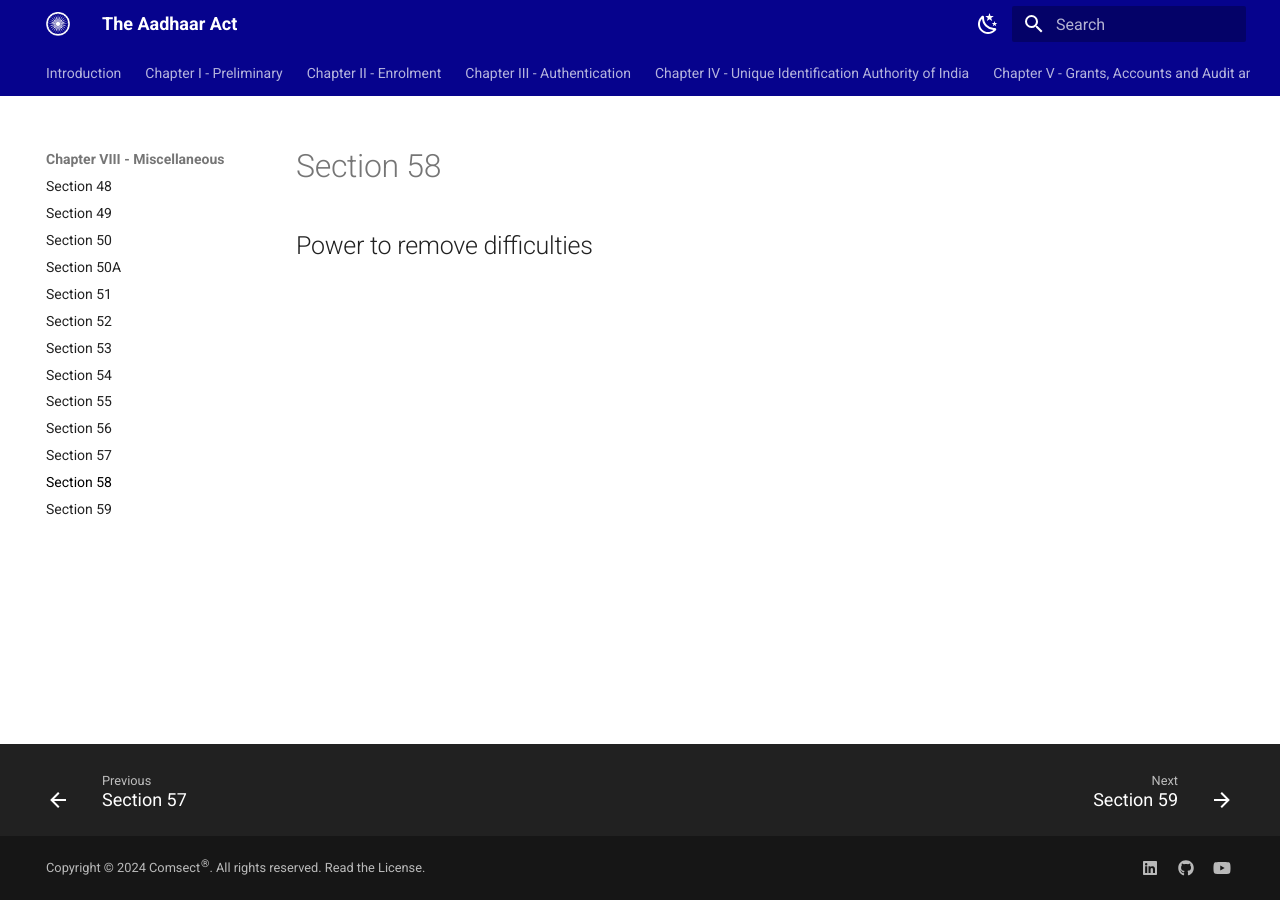
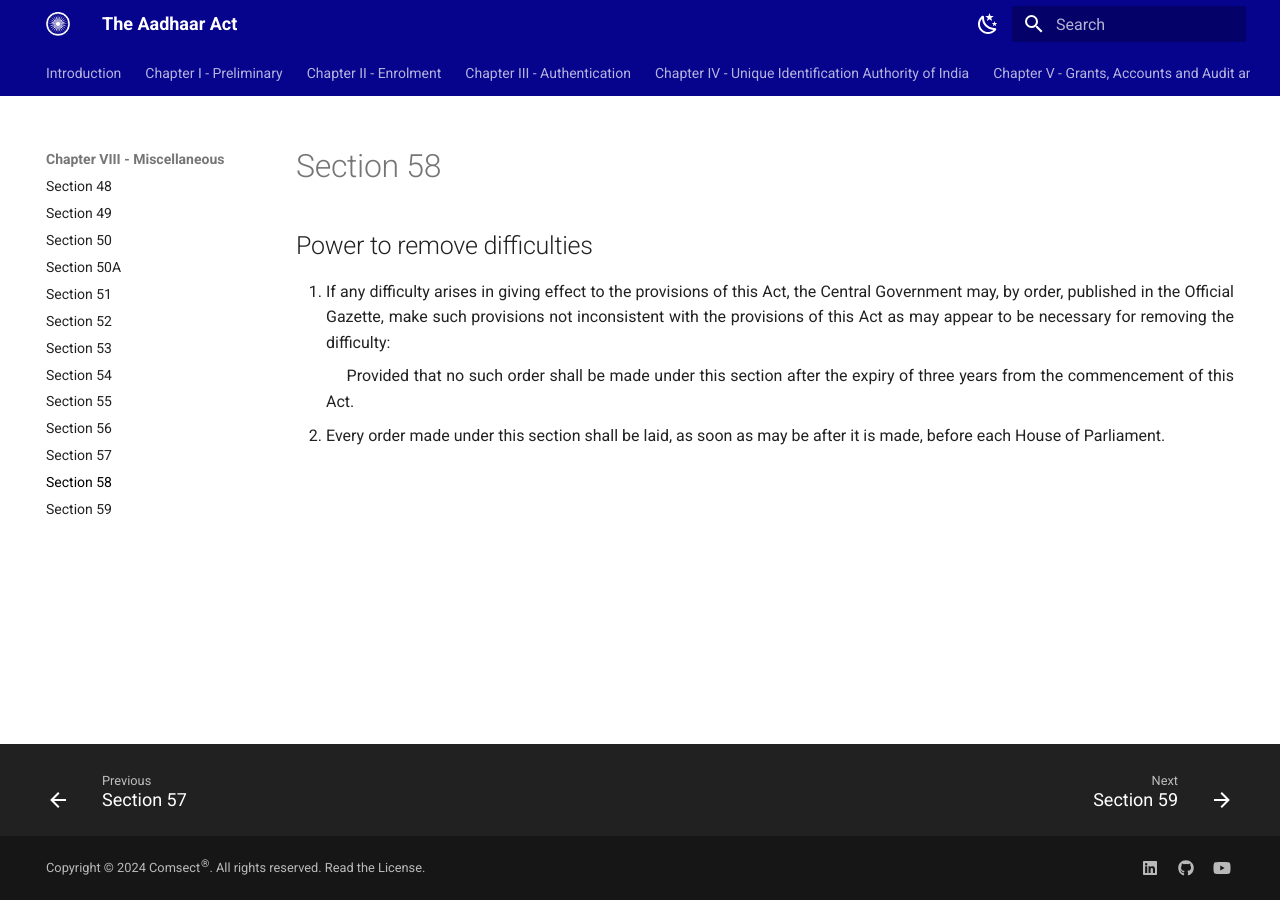
Before and after one commit to comsect/aadhaar-act, an MkDocs documentation site: the page built from docs/en/58.md, in a window 1280 px wide. Built offline with MkDocs 1.6.1 and Material for MkDocs 9.7.7, drawn with Linux system fonts in a browser that asks for light colours.

Commit message:
add section-fifty-eight

```diff
--- a/docs/en/58.md
+++ b/docs/en/58.md
@@ -5,3 +5,6 @@
 ---
 
 ## Power to remove difficulties
+
+1. If any difficulty arises in giving effect to the provisions of this Act, the Central Government may, by order, published in the Official Gazette, make such provisions not inconsistent with the provisions of this Act as may appear to be necessary for removing the difficulty: </p>&emsp; Provided that no such order shall be made under this section after the expiry of three years from the commencement of this Act.
+2. Every order made under this section shall be laid, as soon as may be after it is made, before each House of Parliament.
```
